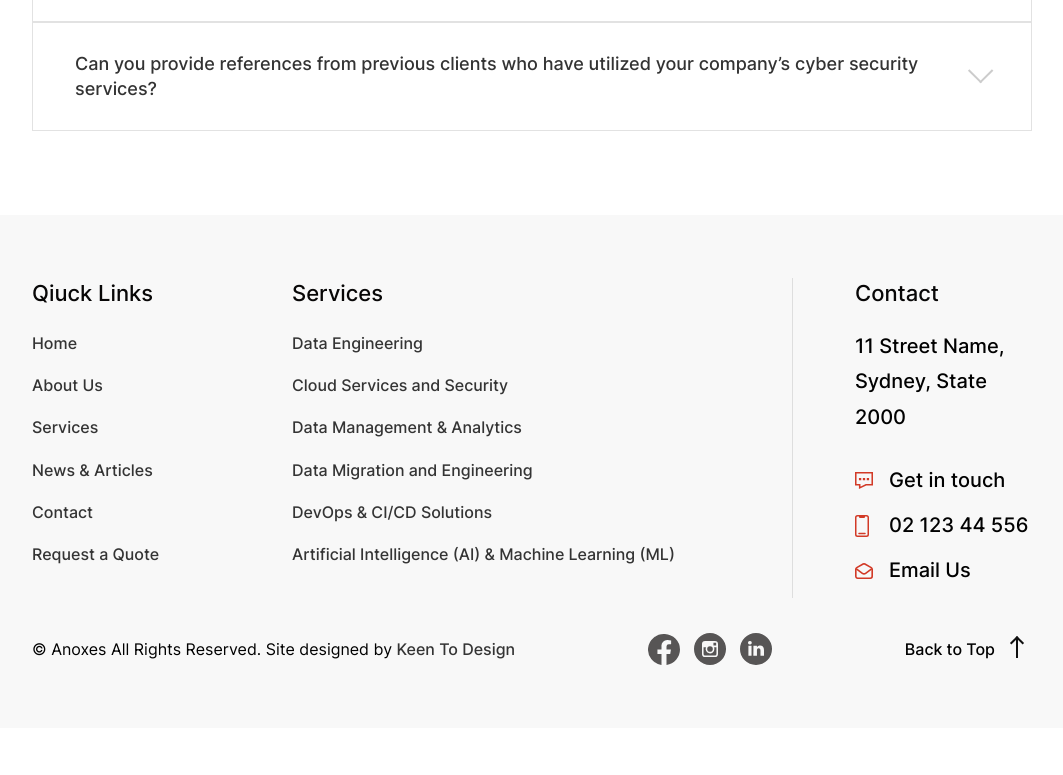
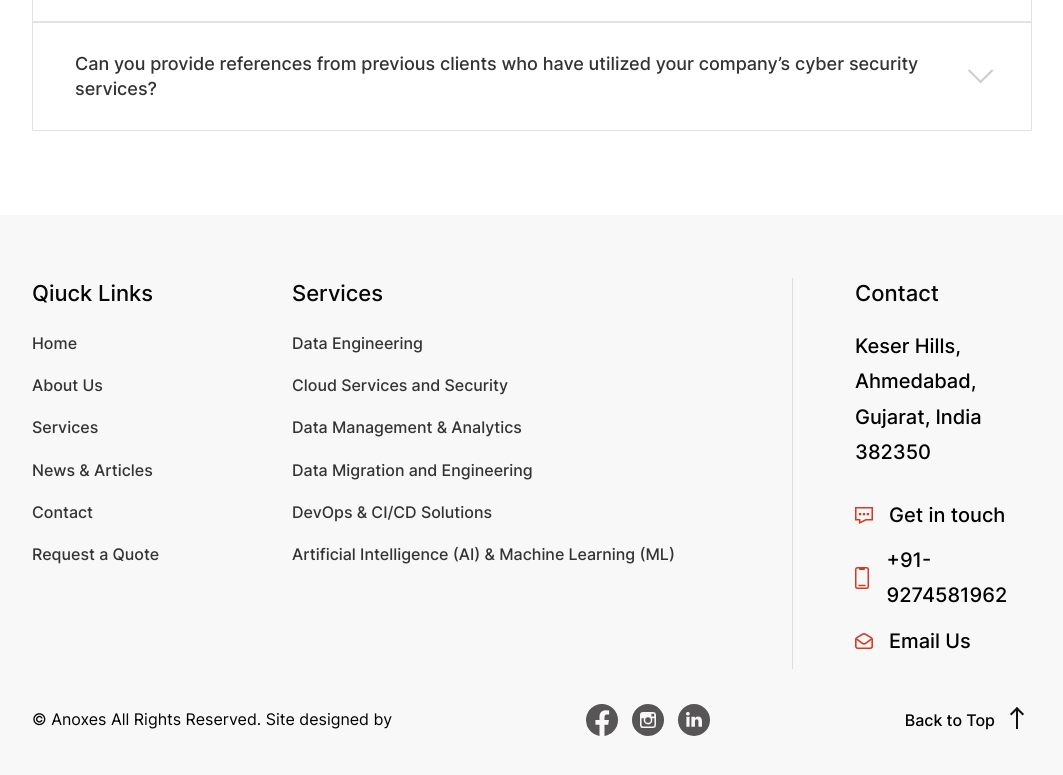
Before and after one commit to MitulP/anoxes.github.io, a plain HTML site: page index.html in a window 1280 px wide. Shown: the part 5686-6461 px from the top of the page, without its empty margins (108-1171 px from the left). Before the commit the page ends 6414 px from the top, so only its background shows below. Drawn offline with Linux system fonts and the light colour scheme; files whose address does not match are found by name.

Commit message:
Update index.html

```diff
--- a/index.html
+++ b/index.html
@@ -707,12 +707,12 @@
                     <div class="site-col col-3">
                         <div class="ftr-nav ftr-contact">
                             <h6>Contact</h6>
-                            <p>11 Street Name, <br>Sydney, State 2000</p>
+                            <p>Keser Hills, <br>Ahmedabad, Gujarat, India 382350</p>
                             <div class="ftr-contact">
                                 <p><span class="icon"><img src="img/chat-icon.svg" width="18" height="18" alt=""></span>
                                     Get in touch</p>
                                 <p><span class="icon"><img src="img/mobile-icon.svg" width="14" height="14"
-                                            alt=""></span> 02 123 44 556</p>
+                                            alt=""></span>+91-9274581962</p>
                                 <p><span class="icon"><img src="img/email-icon.svg" width="18" height="18"
                                             alt=""></span> Email Us</p>
                             </div>
@@ -720,8 +720,9 @@
                     </div>
                 </div>
                 <div class="bottom-footer">
-                    <p class="site-copyright"><span> © Anoxes All Rights Reserved.</span> Site designed by <a
-                            href="https://www.keentodesign.com.au" target="_blank">Keen To Design</a> </p>
+                    <p class="site-copyright"><span> © Anoxes All Rights Reserved.</span> Site designed by
+<!--                         <a href="https://www.keentodesign.com.au" target="_blank">Keen To Design</a> -->
+                    </p>
                     <div class="ftr-social d-flex">
                         <a href=""><img src="img/facebook-icon.svg" width="32" height="32" alt=""></a>
                         <a href=""><img src="img/instagram-icon.svg" width="32" height="32" alt=""></a>
```
